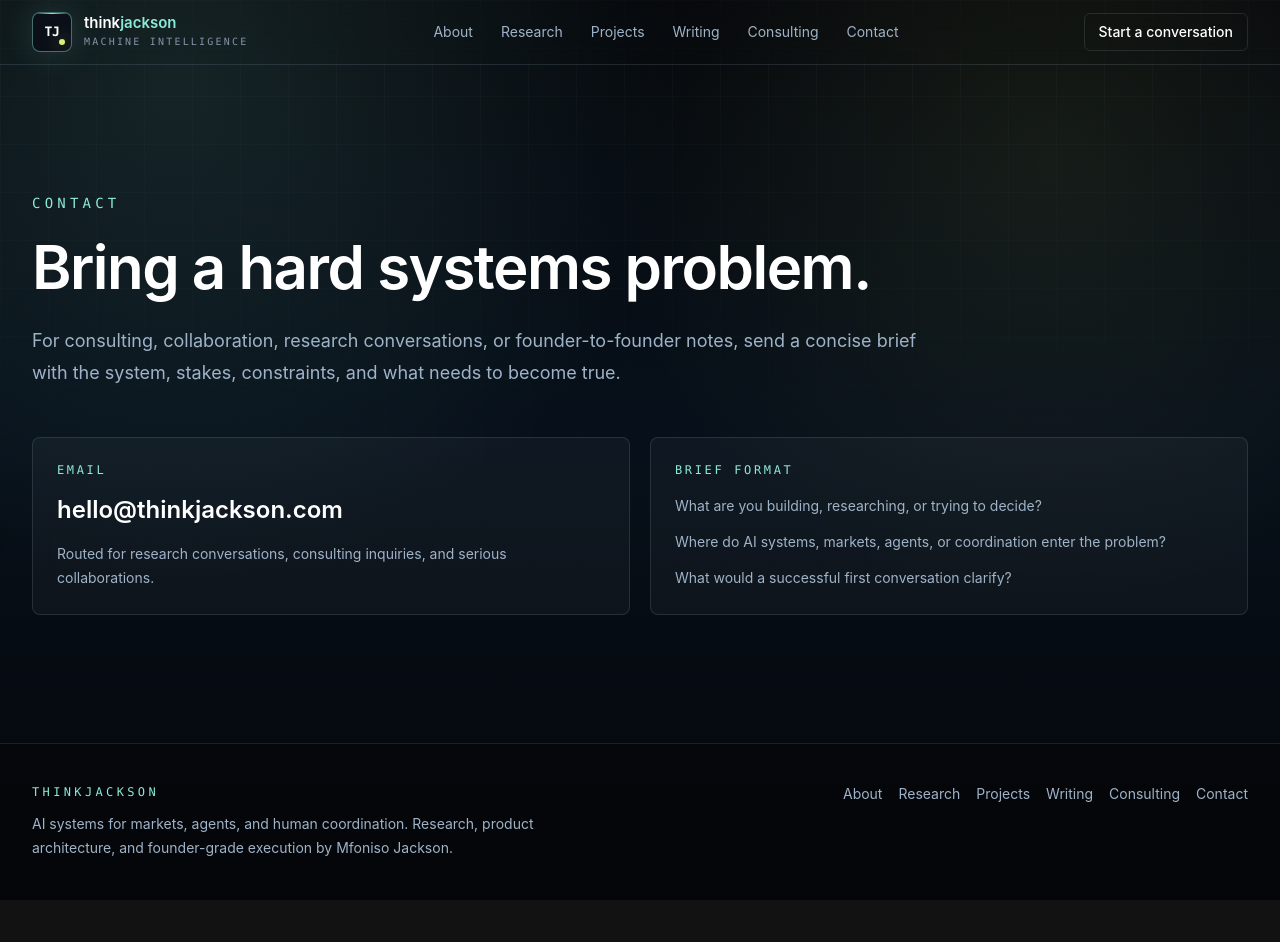
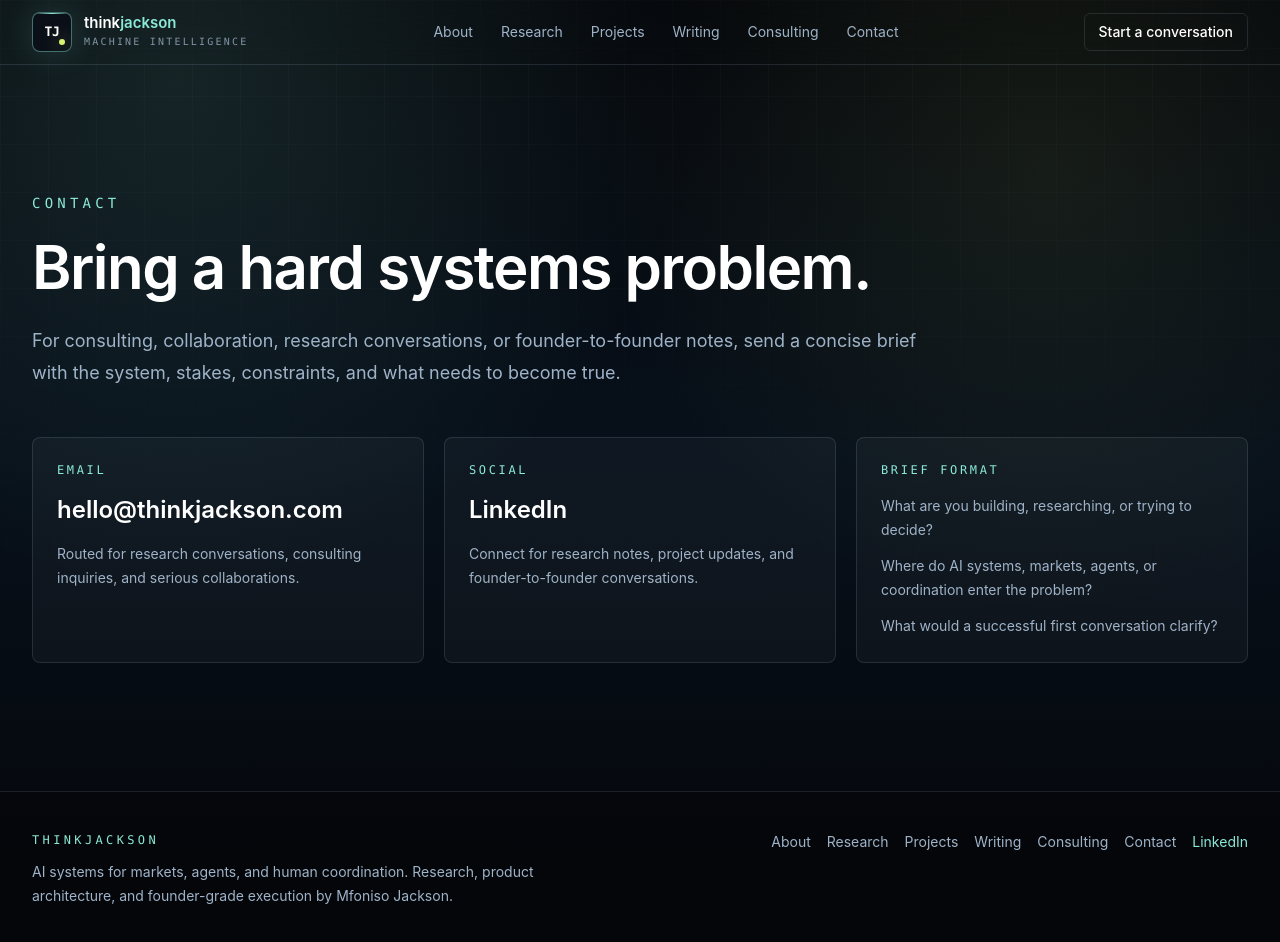
Before and after one commit to Mfoniso-Jackson/thinkjackson-ai, a Next.js app: page /contact in a window 1280 px wide. Shown: the top 942 px of the page. Before the commit the page ends 900 px from the top, so only its background shows below. Built offline with nearby package versions, Linux system fonts and the light colour scheme.

Commit message:
Add LinkedIn profile link

```diff
--- a/app/contact/page.tsx
+++ b/app/contact/page.tsx
@@ -2,6 +2,7 @@ import type { Metadata } from "next";
 import Link from "next/link";
 import { Container } from "@/components/container";
 import { Reveal } from "@/components/reveal";
+import { socialLinks } from "@/data/site";
 
 export const metadata: Metadata = {
   title: "Contact",
@@ -27,7 +28,7 @@ export default function ContactPage() {
           </div>
         </Reveal>
 
-        <div className="mt-12 grid gap-5 md:grid-cols-2">
+        <div className="mt-12 grid gap-5 md:grid-cols-3">
           <div className="rounded-lg border border-line bg-white/[0.035] p-6">
             <p className="font-mono text-xs uppercase tracking-[0.22em] text-signal">Email</p>
             <Link
@@ -38,6 +39,23 @@ export default function ContactPage() {
             </Link>
             <p className="mt-4 text-sm leading-6 text-steel">
               Routed for research conversations, consulting inquiries, and serious collaborations.
+            </p>
+          </div>
+          <div className="rounded-lg border border-line bg-white/[0.035] p-6">
+            <p className="font-mono text-xs uppercase tracking-[0.22em] text-signal">Social</p>
+            {socialLinks.map((item) => (
+              <Link
+                key={item.href}
+                href={item.href}
+                target="_blank"
+                rel="noreferrer"
+                className="mt-4 block text-2xl font-semibold text-white hover:text-signal"
+              >
+                {item.label}
+              </Link>
+            ))}
+            <p className="mt-4 text-sm leading-6 text-steel">
+              Connect for research notes, project updates, and founder-to-founder conversations.
             </p>
           </div>
           <div className="rounded-lg border border-line bg-white/[0.035] p-6">
--- a/components/footer.tsx
+++ b/components/footer.tsx
@@ -1,6 +1,6 @@
 import Link from "next/link";
 import { Container } from "@/components/container";
-import { navigation } from "@/data/site";
+import { navigation, socialLinks } from "@/data/site";
 
 export function Footer() {
   return (
@@ -21,6 +21,17 @@ export function Footer() {
               {item.label}
             </Link>
           ))}
+          {socialLinks.map((item) => (
+            <Link
+              key={item.href}
+              href={item.href}
+              className="text-sm text-signal hover:text-white"
+              target="_blank"
+              rel="noreferrer"
+            >
+              {item.label}
+            </Link>
+          ))}
         </nav>
       </Container>
     </footer>
--- a/data/site.ts
+++ b/data/site.ts
@@ -5,6 +5,13 @@ export const navigation = [
   { label: "Writing", href: "/writing" },
   { label: "Consulting", href: "/consulting" },
   { label: "Contact", href: "/contact" }
+] as const;
+
+export const socialLinks = [
+  {
+    label: "LinkedIn",
+    href: "https://www.linkedin.com/in/mfoniso-jackson/"
+  }
 ] as const;
 
 export const researchThemes = [
```
